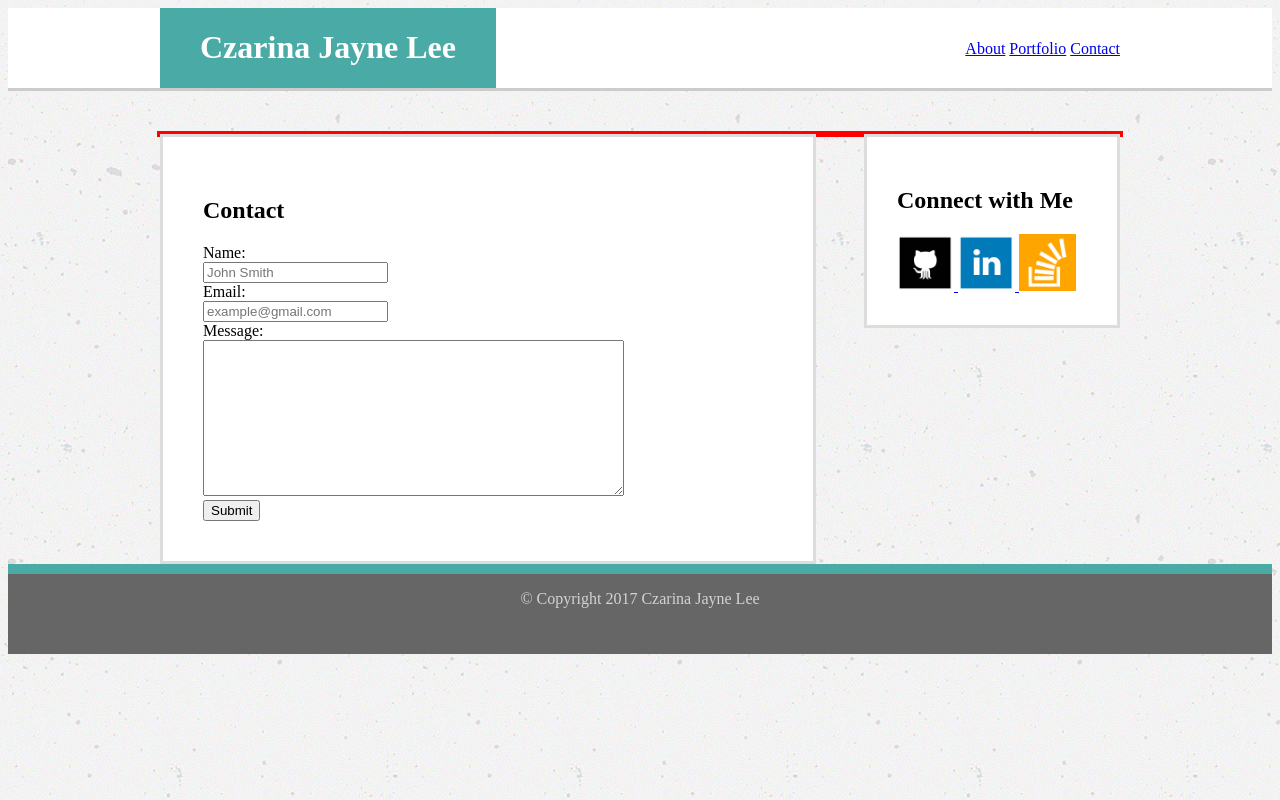
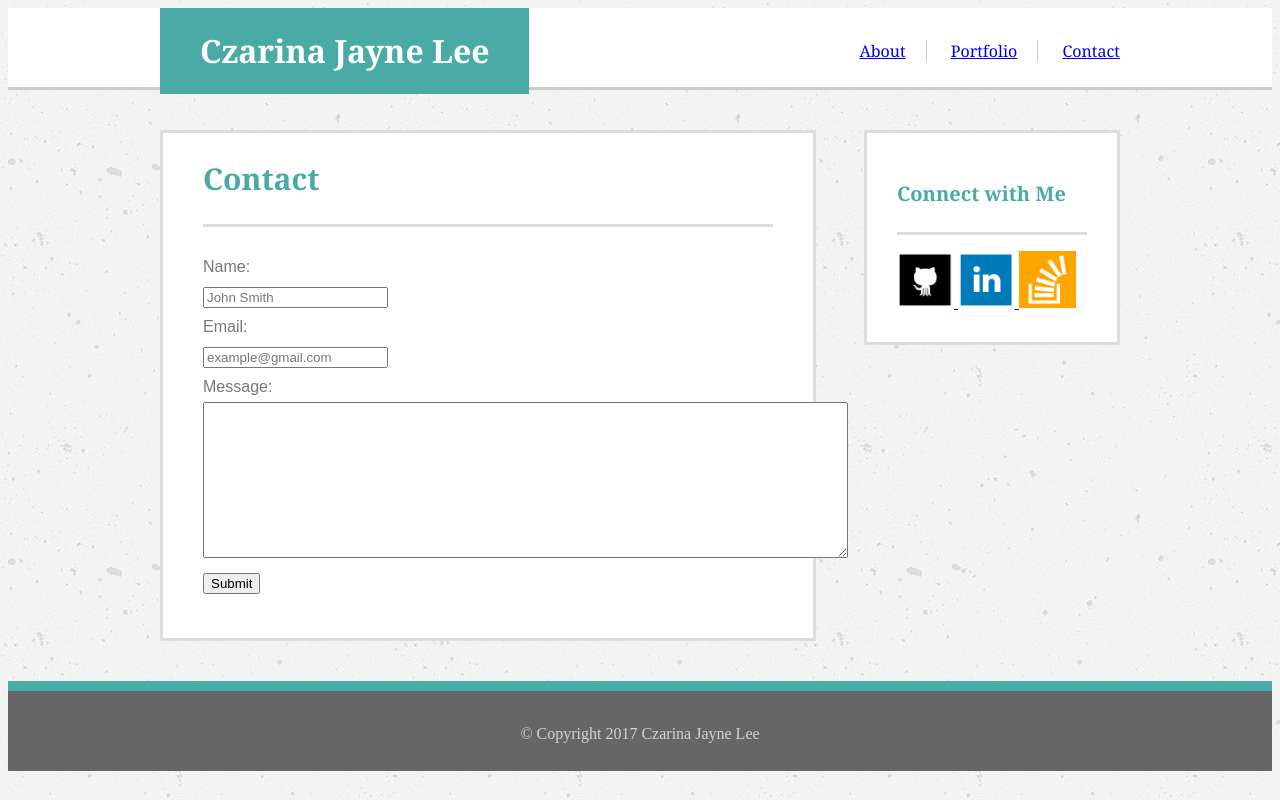
Before and after one commit to Czarina-Kong/Basic-Portfolio, a plain HTML site: page contact.html in a window 1280 px wide. Drawn offline with Linux system fonts and the light colour scheme.

Commit message:
format links in header

```diff
--- a/assets/css/style.css
+++ b/assets/css/style.css
@@ -8,6 +8,30 @@ header{
 body{
 	background-image: url("../images/concrete-texture/concrete-texture.png");
 	background-repeat: repeat;
+}
+
+.georgiafont{
+	font-family: 'Georgia', Times, Times New Roman, serif;
+	font-size: 30px;
+	color: #4aaaa5;
+	border-color: #dddddd;
+	border-bottom-style: solid;
+	padding-bottom: 25px;
+}
+
+.sbgeorgiafont{
+	font-family: 'Georgia', Times, Times New Roman, serif;
+	font-size: 20px;
+	color: #4aaaa5;
+	border-color: #dddddd;
+	border-bottom-style: solid;
+	padding-bottom: 25px;
+}
+
+.arialfont{
+	font-family: 'Arial', 'Helvetica Neue', Helvetica, sans-serif;
+	line-height: 30px;
+	color: #777777;
 }
 
 footer{
@@ -28,14 +52,15 @@ footer{
 .header{
 	position: relative;
 	width: 960px;
-	height: 80px;
+	height: 79px;
 	margin: auto;
 }
 
 .name{
 	background-color: #4aaaa5;
-	padding: 0px 40px 0px 40px ;
+	padding: 0px 40px 0px 40px;
 	color: white;
+	font-family: 'Georgia', Times, Times New Roman, serif;
 	float:left;
 }
 
@@ -48,9 +73,18 @@ footer{
 	font-size: 16px;
 }
 
+.rightborder{
+	padding: 0px 20px 0px 20px;
+	border-right-style: solid;
+	border-right-width: .5px;
+	border-right-color: #cccccc;
+}
+
+.padding{
+	padding-left: 20px;
+}
+
 #middle{
-	border:solid;
-	border-color: red;
 	width: 960px;
 	margin: auto;
 }
@@ -61,8 +95,9 @@ footer{
 	border-color:#dddddd;
 	width: 570px;
 	float: left;
-	padding: 40px;
+	padding: 0px 40px 40px 40px;
 	margin-right: 48px;
+	margin-bottom: 40px;
 	position: relative;
 }
 
@@ -72,9 +107,10 @@ footer{
 }
 
 .portfoliolink{
-	position:relative;
+	position: relative;
 	float: left;
 	padding: 0px 5px 0px 5px;
+	margin-bottom: 10px;
 }
 
 
--- a/contact.html
+++ b/contact.html
@@ -11,12 +11,12 @@
 	<header>
 		<div class="header">
 			<div class="name">
-				<h1>Czarina Jayne Lee </h1>
+				<h1>Czarina Jayne Lee</h1>
 			<div>
 			<div class="links">
-				<a href="index.html">About</a>
-				<a href="portfolio.html">Portfolio</a>
-				<a href="contact.html">Contact</a>
+				<a class="rightborder" href="index.html">About</a>
+				<a class="rightborder" href="portfolio.html">Portfolio</a>
+				<a class="padding" href="contact.html">Contact</a>
 			</div>
 		</div>
 
@@ -26,8 +26,8 @@
 	<div id="middle">
 <!-- Index/Portfolio/Contact -->
 	<section class="maincontent">
-	<h1>Contact</h1>
-	<form action="mailto:zeelee28@gmail.com" method="post" enctype="text/plain">
+	<h1 class="georgiafont">Contact</h1>
+	<form class="arialfont" action="mailto:zeelee28@gmail.com" method="post" enctype="text/plain">
 		Name:<br>
 		<input type="text" name="name" placeholder="John Smith">
 		<br>
@@ -36,7 +36,7 @@
 		<br>
 <!-- multi-line text input control -->
 		Message:<br>
-		<textarea name="message" rows="10" cols="50"></textarea>
+		<textarea name="message" rows="10" cols="78"></textarea>
 		<br>
 <!-- submit button -->
 		<input type="submit">
@@ -45,7 +45,7 @@
 
 <!-- sidebar code -->
 	<aside class="sidebar">
-		<h2>Connect with Me</h2>
+		<h2 class="sbgeorgiafont">Connect with Me</h2>
 		<a href="https://github.com/Czarina-Kong">
 			<img class="logo" src="assets/images/github.png" alt="github icon">
 		</a>
@@ -59,7 +59,7 @@
 	</div>
 
 <!-- footer code -->
-	<footer>
+	<footer><br>
 		<p>&copy; Copyright 2017 Czarina Jayne Lee</p>
 	</footer>
 
```
Also changed, not shown: index.html (+8 -8 lines), portfolio.html (+7 -7 lines).
